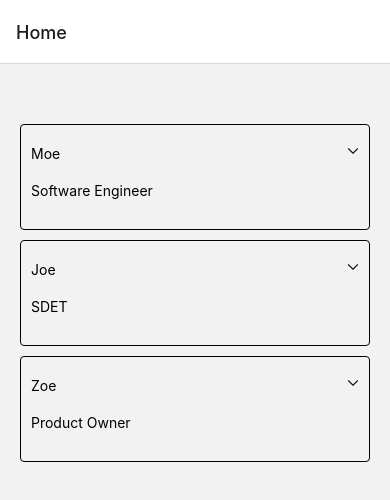
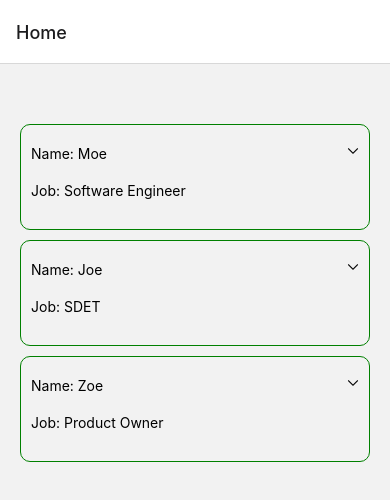
Before and after one commit to MoeAliAlHusseini/AccordionApp, a React Native app: screen /Home in a window 390 px wide. Shown: the top 500 px of the page. Built offline with nearby package versions, Linux system fonts and the light colour scheme.

Commit message:
Refactor the Item component

```diff
--- a/src/components/AccordionItem/Item.component.style.ts
+++ b/src/components/AccordionItem/Item.component.style.ts
@@ -1,12 +1,15 @@
 import {StyleSheet} from 'react-native';
+
+import Colors from '../../style/colors';
 
 const styles = StyleSheet.create({
   container: {
     flexDirection: 'column',
     paddingHorizontal: 10,
     paddingVertical: 20,
-    borderRadius: 4,
+    borderRadius: 10,
     borderWidth: 1,
+    borderColor: Colors.GREEN,
   },
   touchableOpacityContainer: {
     flexDirection: 'row',
--- a/src/components/AccordionItem/Item.tsx
+++ b/src/components/AccordionItem/Item.tsx
@@ -23,8 +23,8 @@ const Item = (props: ItemProps) => {
             <View style={styles.container}>
                 <TouchableOpacity activeOpacity={0.6} key={`item - ${props.id}`} style={styles.touchableOpacityContainer} onPress={() => props.onItemPress(props.id)}>
                     <View>
-                        <Text style={styles.title}>{props.title}</Text>
-                        <Text style={styles.description}>{props.description}</Text>
+                        <Text style={styles.title}>Name: {props.title}</Text>
+                        <Text style={styles.description}>Job: {props.description}</Text>
                     </View>
                     <Image source={Icons.chevronIcon} style={[styles.chevron, { transform: [{ rotate: props.isOpen ? '0deg' : '180deg' }] }]} />
                 </TouchableOpacity>
```
